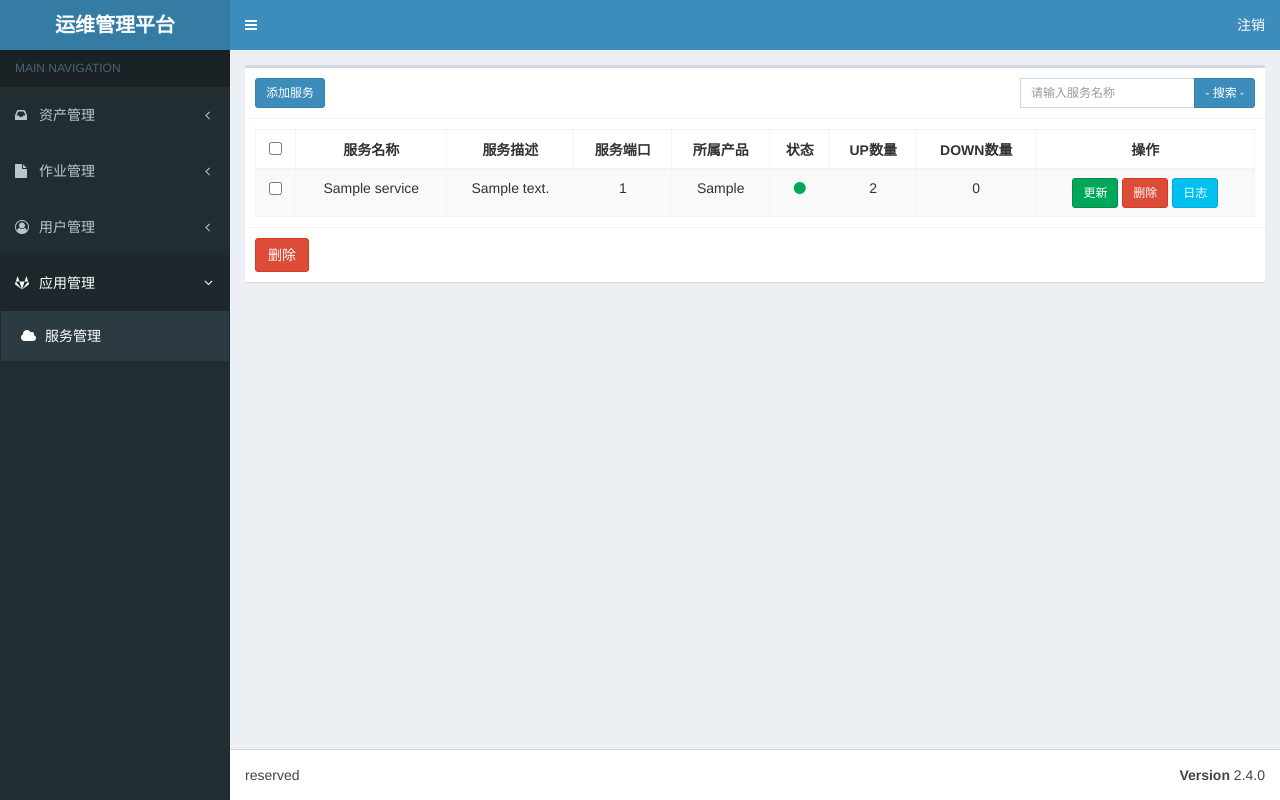
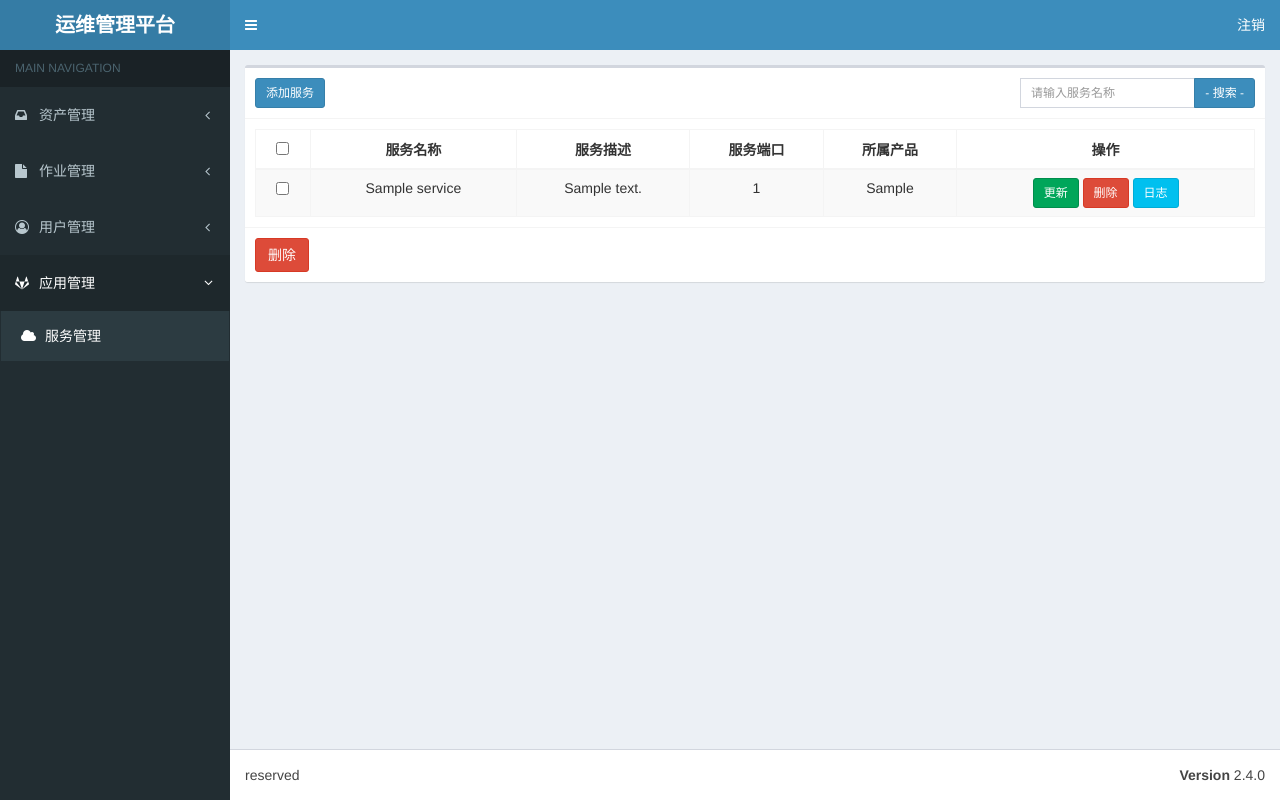
Before and after one commit to sxf123/opsplt, a Django app: page /application/service/list/ in a window 1280 px wide. Run offline with Django 3.2, Linux system fonts and the light colour scheme; a user stored in the database is signed in; tables that the repository leaves empty hold one stand-in row (values such as "Sample post"); data that the repository does not hold is empty; parts of the project's set-up code (start-up, migrations or seed data) failed here and were passed over; some libraries are stand-ins or nearby versions.

Commit message:
去掉service和host的状态

```diff
--- a/templates/application/service/service_list.html
+++ b/templates/application/service/service_list.html
@@ -40,9 +40,9 @@
                         <th>服务描述</th>
                         <th>服务端口</th>
                         <th>所属产品</th>
-                        <th>状态</th>
-                        <th>UP数量</th>
-                        <th>DOWN数量</th>
+<!--                        <th>状态</th>-->
+<!--                        <th>UP数量</th>-->
+<!--                        <th>DOWN数量</th>-->
                         <th>操作</th>
                     </tr>
                 </thead>
@@ -57,11 +57,11 @@
                             <td>{{ service.desc }}</td>
                             <td>{{ service.port }}</td>
                             <td>{{ service.product }}</td>
-                            <td>
-                                <i class="fa fa-circle up" id="{{ service.name }}"></i>
-                            </td>
-                            <td id="{{ service.name }}_up">2</td>
-                            <td id="{{ service.name }}_down">0</td>
+<!--                            <td>-->
+<!--                                <i class="fa fa-circle up" id="{{ service.name }}"></i>-->
+<!--                            </td>-->
+<!--                            <td id="{{ service.name }}_up">2</td>-->
+<!--                            <td id="{{ service.name }}_down">0</td>-->
                             <td>
                                 {% if perms.application.change_service %}
                                 <a href="{% url 'service_update' service.id %}">
@@ -213,41 +213,41 @@
                     }
                 });
             }
-            function check_service(service_list){
-                for(var i=0;i<service_list.length;i++){
-                    $.ajax({
-                        url: '/application/service/state/',
-                        type: 'post',
-                        data: {
-                            name: service_list[i].name
-                        },
-                        success: function (res) {
-                            var up_arr = new Array();
-                            var down_arr = new Array();
-                            for(var i=0;i<res.length;i++){
-                                if(res[i].state == 'UP'){
-                                    up_arr.push(res[i].host);
-                                }else if(res[i].state == 'DOWN'){
-                                    down_arr.push(res[i].host);
-                                }
-                            }
-                            $('#' + res[0].name + '_up').text(up_arr.length);
-                            $('#' + res[0].name + '_down').text(down_arr.length);
-                            if(down_arr.length > 0 && down_arr.length < res.length){
-                                $('#' + res[0].name).attr('class','fa fa-circle warning');
-                            }else if(down_arr.length == res.length){
-                                $('#' + res[0].name).attr('class','fa fa-circle down');
-                            }else {
-                                $('#' + res[0].name).attr('class','fa fa-circle up');
-                            }
-                        },
-                        error: function (err) {
-                            console.log(err);
-                        }
-                    });
-                }
-            }
-            setInterval(check_service,30000,service_dict);
+            // function check_service(service_list){
+            //     for(var i=0;i<service_list.length;i++){
+            //         $.ajax({
+            //             url: '/application/service/state/',
+            //             type: 'post',
+            //             data: {
+            //                 name: service_list[i].name
+            //             },
+            //             success: function (res) {
+            //                 var up_arr = new Array();
+            //                 var down_arr = new Array();
+            //                 for(var i=0;i<res.length;i++){
+            //                     if(res[i].state == 'UP'){
+            //                         up_arr.push(res[i].host);
+            //                     }else if(res[i].state == 'DOWN'){
+            //                         down_arr.push(res[i].host);
+            //                     }
+            //                 }
+            //                 $('#' + res[0].name + '_up').text(up_arr.length);
+            //                 $('#' + res[0].name + '_down').text(down_arr.length);
+            //                 if(down_arr.length > 0 && down_arr.length < res.length){
+            //                     $('#' + res[0].name).attr('class','fa fa-circle warning');
+            //                 }else if(down_arr.length == res.length){
+            //                     $('#' + res[0].name).attr('class','fa fa-circle down');
+            //                 }else {
+            //                     $('#' + res[0].name).attr('class','fa fa-circle up');
+            //                 }
+            //             },
+            //             error: function (err) {
+            //                 console.log(err);
+            //             }
+            //         });
+            //     }
+            // }
+            // setInterval(check_service,30000,service_dict);
             $('#search').on('click',function () {
                 var searvice_name = $("input[name='search']").val();
                 $.ajaxSetup({
```
Also changed, not shown: templates/cmdb/host/host_list.html (+4 -4 lines).
